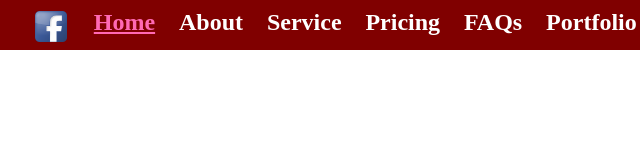
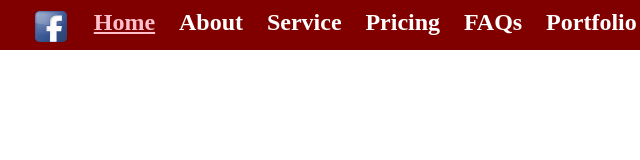
Before and after one commit to FredinMexico/The-Dancing-Iguana, a plain HTML site: page index.html in a window 1280 px wide. In both pictures the pointer is over the link "Home". Shown: the full height of the page, 299-939 px from the left. Drawn offline with nearby package versions, Linux system fonts and the light colour scheme.

Commit message:
Update fredCSS.css

```diff
--- a/fredCSS.css
+++ b/fredCSS.css
@@ -25,5 +25,5 @@ a.Hmenu	{
 	color: white;
 }
 a.Hmenu:hover 	{
-	color: hotpink;
+	color: pink;
 }
```
